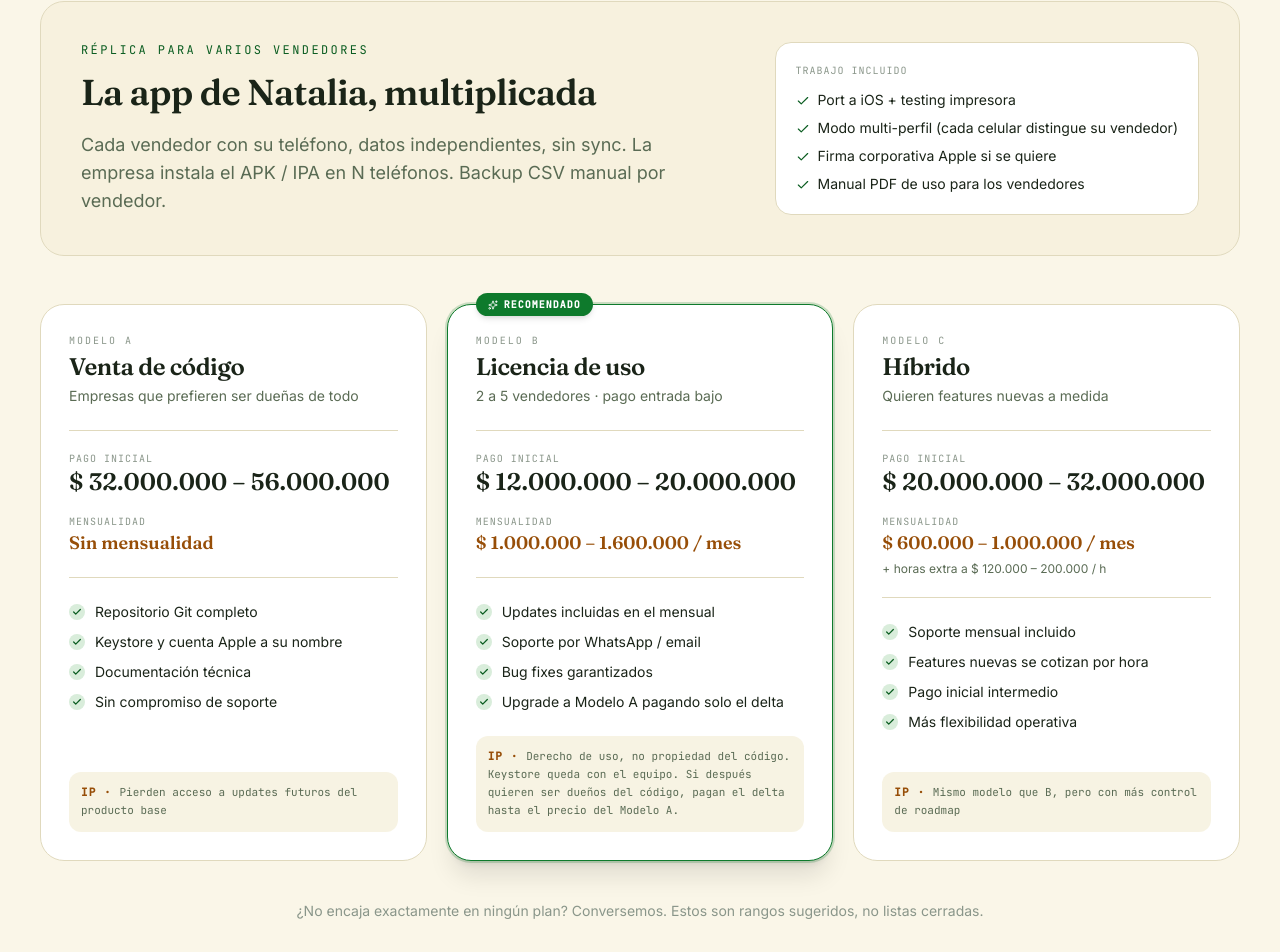
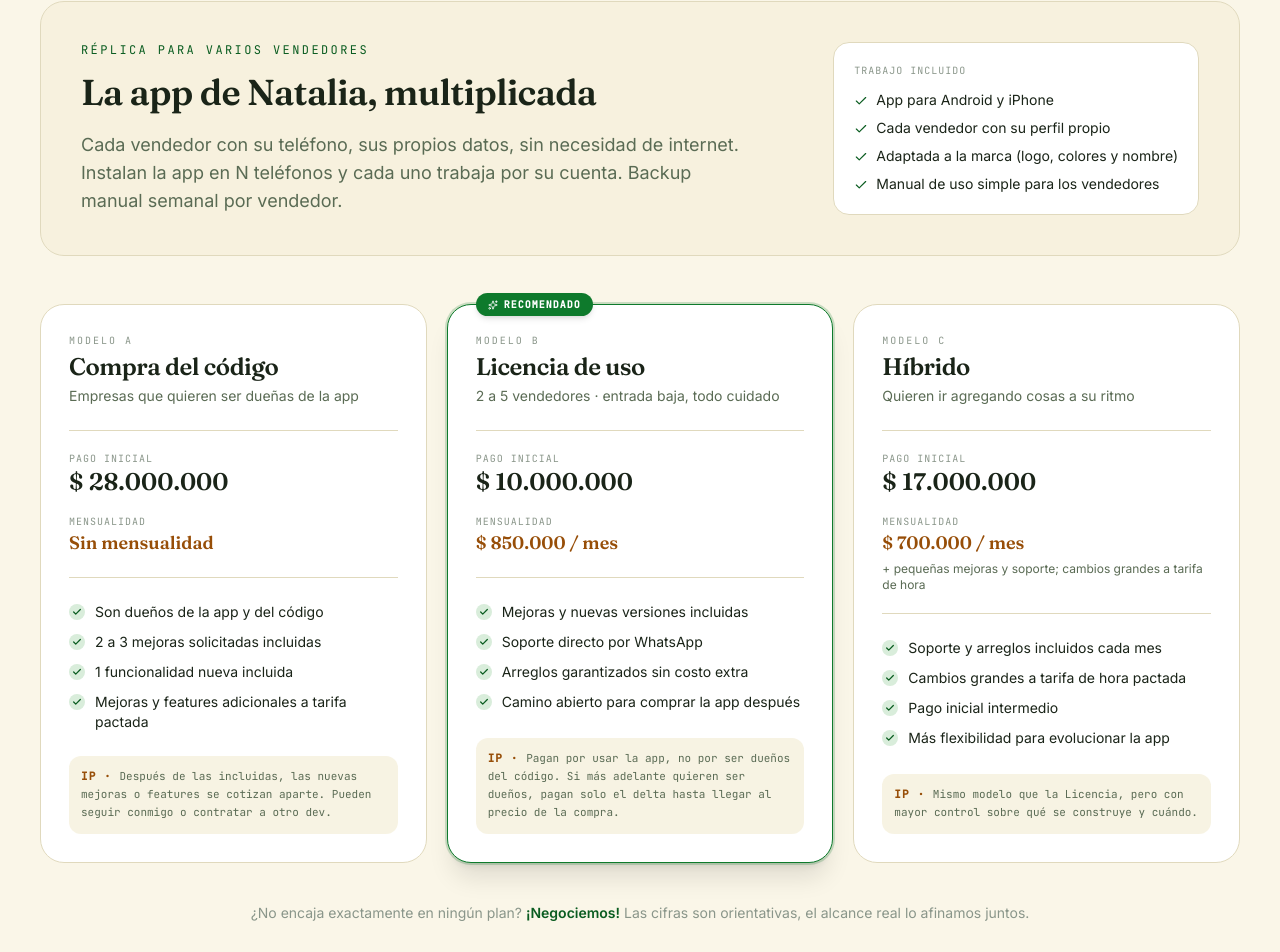
Before and after one commit to MichaelZapataAg/propuesta-arepas-luisa, a React (Vite) app: page / in a window 1280 px wide. Shown: the part 5613-6565 px from the top of the page. Built offline with nearby package versions, Linux system fonts and the light colour scheme.

Commit message:
refactor(pricing): lenguaje no técnico, precios fijos más bajos, mejoras incluidas en Compra del código

```diff
--- a/src/components/Pricing.tsx
+++ b/src/components/Pricing.tsx
@@ -18,7 +18,7 @@ export function Pricing() {
           <span className="italic text-(--color-flag-strong)">Sin sorpresas.</span>
         </>
       }
-      subtitle="Precios en pesos colombianos. Todo abierto a negociar — son rangos honestos pensando en realidades de Medellín, no listas cerradas."
+      subtitle="Cifras orientativas en pesos colombianos, pensadas para realidades de Medellín. Todo abierto a conversar y ajustar al alcance real."
     >
       {/* Toggle */}
       <div className="mb-10 flex flex-col items-start gap-4 md:flex-row md:items-center md:justify-between">
@@ -167,8 +167,8 @@ export function Pricing() {
       </div>
 
       <p className="mt-10 text-center text-sm text-(--color-ink-subtle)">
-        ¿No encaja exactamente en ningún plan? Conversemos. Estos son rangos
-        sugeridos, no listas cerradas.
+        ¿No encaja exactamente en ningún plan? <span className="font-semibold text-(--color-flag-strong)">¡Negociemos!</span>{' '}
+        Las cifras son orientativas, el alcance real lo afinamos juntos.
       </p>
     </Section>
   );
--- a/src/data/pricing.ts
+++ b/src/data/pricing.ts
@@ -28,121 +28,127 @@ export const OPTIONS: Option[] = [
     shortLabel: 'Sin servidor',
     tagline: 'La app de Natalia, multiplicada',
     description:
-      'Cada vendedor con su teléfono, datos independientes, sin sync. La empresa instala el APK / IPA en N teléfonos. Backup CSV manual por vendedor.',
+      'Cada vendedor con su teléfono, sus propios datos, sin necesidad de internet. Instalan la app en N teléfonos y cada uno trabaja por su cuenta. Backup manual semanal por vendedor.',
     totalTime: '3 a 4 semanas',
     whatYouGet: [
-      'Port a iOS + testing impresora',
-      'Modo multi-perfil (cada celular distingue su vendedor)',
-      'Firma corporativa Apple si se quiere',
-      'Manual PDF de uso para los vendedores',
+      'App para Android y iPhone',
+      'Cada vendedor con su perfil propio',
+      'Adaptada a la marca (logo, colores y nombre)',
+      'Manual de uso simple para los vendedores',
     ],
     plans: [
       {
         id: 'sale',
-        name: 'Venta de código',
-        upfront: '$ 32.000.000 – 56.000.000',
+        name: 'Compra del código',
+        upfront: '$ 28.000.000',
         monthly: 'Sin mensualidad',
-        bestFor: 'Empresas que prefieren ser dueñas de todo',
+        bestFor: 'Empresas que quieren ser dueñas de la app',
         includes: [
-          'Repositorio Git completo',
-          'Keystore y cuenta Apple a su nombre',
-          'Documentación técnica',
-          'Sin compromiso de soporte',
+          'Son dueños de la app y del código',
+          '2 a 3 mejoras solicitadas incluidas',
+          '1 funcionalidad nueva incluida',
+          'Mejoras y features adicionales a tarifa pactada',
         ],
-        ipNote: 'Pierden acceso a updates futuros del producto base',
+        ipNote:
+          'Después de las incluidas, las nuevas mejoras o features se cotizan aparte. Pueden seguir conmigo o contratar a otro dev.',
       },
       {
         id: 'license',
         name: 'Licencia de uso',
-        upfront: '$ 12.000.000 – 20.000.000',
-        monthly: '$ 1.000.000 – 1.600.000 / mes',
+        upfront: '$ 10.000.000',
+        monthly: '$ 850.000 / mes',
         recommended: true,
-        bestFor: '2 a 5 vendedores · pago entrada bajo',
+        bestFor: '2 a 5 vendedores · entrada baja, todo cuidado',
         includes: [
-          'Updates incluidas en el mensual',
-          'Soporte por WhatsApp / email',
-          'Bug fixes garantizados',
-          'Upgrade a Modelo A pagando solo el delta',
+          'Mejoras y nuevas versiones incluidas',
+          'Soporte directo por WhatsApp',
+          'Arreglos garantizados sin costo extra',
+          'Camino abierto para comprar la app después',
         ],
-        ipNote: 'Derecho de uso, no propiedad del código. Keystore queda con el equipo. Si después quieren ser dueños del código, pagan el delta hasta el precio del Modelo A.',
+        ipNote:
+          'Pagan por usar la app, no por ser dueños del código. Si más adelante quieren ser dueños, pagan solo el delta hasta llegar al precio de la compra.',
       },
       {
         id: 'hybrid',
         name: 'Híbrido',
-        upfront: '$ 20.000.000 – 32.000.000',
-        monthly: '$ 600.000 – 1.000.000 / mes',
-        monthlyNote: '+ horas extra a $ 120.000 – 200.000 / h',
-        bestFor: 'Quieren features nuevas a medida',
+        upfront: '$ 17.000.000',
+        monthly: '$ 700.000 / mes',
+        monthlyNote: '+ pequeñas mejoras y soporte; cambios grandes a tarifa de hora',
+        bestFor: 'Quieren ir agregando cosas a su ritmo',
         includes: [
-          'Soporte mensual incluido',
-          'Features nuevas se cotizan por hora',
+          'Soporte y arreglos incluidos cada mes',
+          'Cambios grandes a tarifa de hora pactada',
           'Pago inicial intermedio',
-          'Más flexibilidad operativa',
+          'Más flexibilidad para evolucionar la app',
         ],
-        ipNote: 'Mismo modelo que B, pero con más control de roadmap',
+        ipNote:
+          'Mismo modelo que la Licencia, pero con mayor control sobre qué se construye y cuándo.',
       },
     ],
   },
   {
     id: 'cloud',
-    label: 'Multi-vendedor con backend',
+    label: 'Multi-vendedor con dashboard',
     shortLabel: 'Con dashboard',
-    tagline: 'Vendedores sincronizan, jefe ve todo en tiempo real',
+    tagline: 'Vendedores sincronizan, el dueño ve todo en tiempo real',
     description:
-      'Los teléfonos sincronizan ventas, clientes y sesiones a la nube. La empresa accede a un panel web con ranking de vendedores, ruta del día por persona, ventas en tiempo real y reportes de cierre.',
+      'Los teléfonos sincronizan ventas, clientes y rutas. La empresa accede a un panel web con ranking de vendedores, qué pasó hoy y reportes de cierre. Cada vendedor sigue trabajando aunque pierda internet.',
     totalTime: '2 a 3 meses',
     whatYouGet: [
-      'Backend (Supabase + Postgres + RLS por empresa)',
-      'Auth con magic link / SMS · Roles vendedor / admin',
-      'Sync offline ↔ online con resolución de conflictos',
-      'Dashboard admin web (Next.js)',
-      'Port iOS + QA + deploy',
+      'Sincronización entre todos los vendedores',
+      'Dashboard web para el dueño',
+      'Ranking, ruta del día y reportes en vivo',
+      'Login simple por código vía SMS o correo',
+      'Sigue funcionando offline en cada teléfono',
     ],
     plans: [
       {
         id: 'sale',
-        name: 'Venta de código',
-        upfront: '$ 100.000.000 – 160.000.000',
-        monthly: 'Hosting Supabase ~ $ 100.000 / mes',
+        name: 'Compra del código',
+        upfront: '$ 85.000.000',
+        monthly: 'Hosting ~ $ 100.000 / mes',
         bestFor: 'Quieren independencia técnica total',
         includes: [
-          'Repositorio + infraestructura',
-          'Acceso completo al backend',
-          'Sin compromiso de soporte',
-          'Hosting lo paga la empresa',
+          'Son dueños de la app, el panel y los datos',
+          '2 a 3 mejoras solicitadas incluidas',
+          '1 funcionalidad nueva incluida',
+          'Mejoras y features adicionales a tarifa pactada',
         ],
-        ipNote: 'Si quieren features nuevas contratan a otro equipo',
+        ipNote:
+          'Después de las incluidas, las nuevas se cotizan aparte. Hosting es un costo bajo bajo su control. Pueden seguir conmigo o contratar a otro equipo.',
       },
       {
         id: 'license',
         name: 'Licencia de uso',
-        upfront: '$ 40.000.000 – 60.000.000',
-        monthly: '$ 2.400.000 – 4.000.000 / mes',
-        monthlyNote: 'Incluye hosting + soporte + 4–8 h/mes de features',
+        upfront: '$ 32.000.000',
+        monthly: '$ 2.000.000 / mes',
+        monthlyNote: 'Incluye hosting, soporte y mejoras menores cada mes',
         recommended: true,
-        bestFor: '5+ vendedores · necesitan reportería',
+        bestFor: '5+ vendedores · necesitan reportes',
         includes: [
-          'Hosting Supabase incluido',
-          'Soporte SLA por correo',
-          '4–8 h mensuales de features',
-          'Upgrade a Modelo A pagando solo el delta',
+          'Todo el hosting incluido en el mensual',
+          'Soporte garantizado por correo',
+          'Mejoras menores incluidas cada mes',
+          'Camino abierto para comprar la app después',
         ],
-        ipNote: 'Derecho de uso, no propiedad del código ni del backend. Si dejan de pagar, pierden el sync (la app vuelve a modo single-user offline). Upgrade a Modelo A pagando el delta.',
+        ipNote:
+          'Pagan por usar la plataforma completa. Si después la quieren propia, pagan el delta hasta llegar al precio de la compra.',
       },
       {
         id: 'hybrid',
         name: 'Híbrido',
-        upfront: '$ 60.000.000 – 88.000.000',
-        monthly: '$ 1.200.000 – 2.000.000 / mes',
-        monthlyNote: '+ horas extra a $ 160.000 – 240.000 / h',
-        bestFor: 'Quieren control fino del roadmap',
+        upfront: '$ 52.000.000',
+        monthly: '$ 1.400.000 / mes',
+        monthlyNote: '+ cambios grandes a tarifa de hora pactada',
+        bestFor: 'Quieren control fino sobre qué se construye',
         includes: [
-          'Soporte básico fijo',
-          'Hosting incluido',
-          'Features nuevas se cotizan',
-          'Mejor para empresas grandes',
+          'Soporte y hosting incluidos',
+          'Mejoras nuevas a tarifa de hora',
+          'Pago inicial intermedio',
+          'Mejor para equipos grandes',
         ],
-        ipNote: 'Mismo modelo que B, con tarifa de hora extra',
+        ipNote:
+          'Mismo modelo que la Licencia, pero con tarifa pactada para cambios grandes.',
       },
     ],
   },
```
